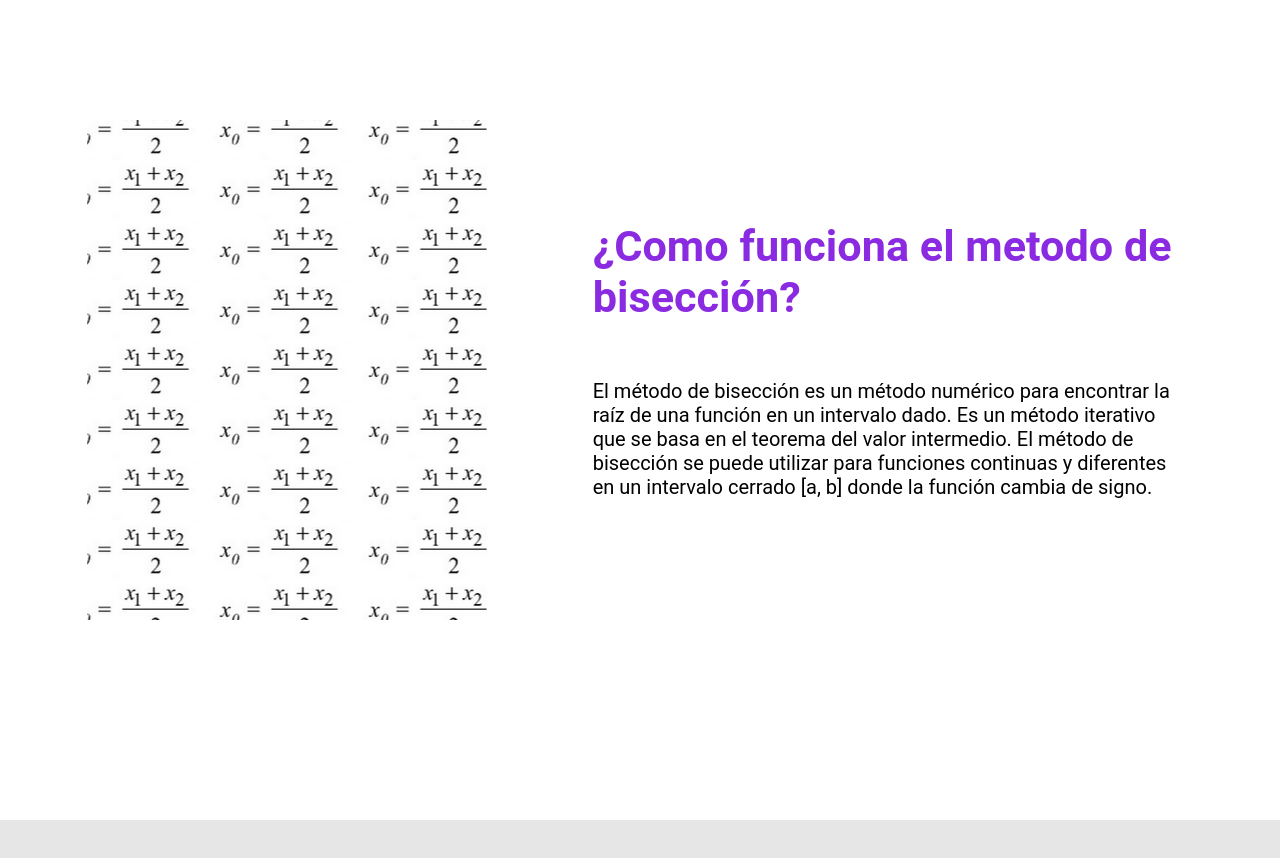
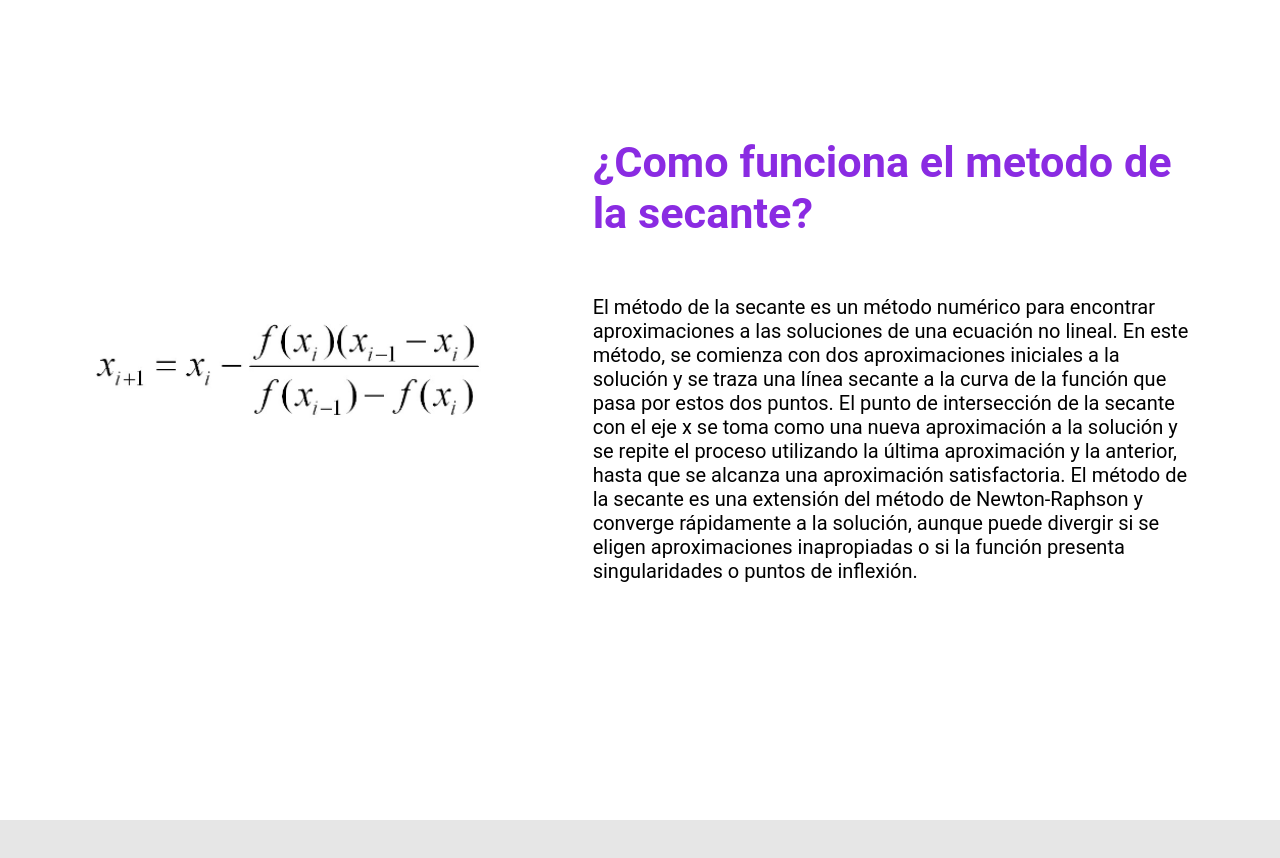
Before and after one commit to jd-becerra/root-approximation, a website: page secant/secant.html in a window 1280 px wide. Shown: the part 1680-2538 px from the top of the page. Drawn offline with Linux system fonts and the light colour scheme.

Commit message:
images in the methods

```diff
--- a/bisection/bis_styles.css
+++ b/bisection/bis_styles.css
@@ -228,8 +228,9 @@ footer .container{
   }
 
   #Description .img-container{
-      background-image: url("../web_img/bisection.png");
-      background-size: auto;
+      background-image: url("/IMG_Methods/bisecction.png");
+      background-repeat: no-repeat;
+      background-size: auto 35%;
       background-position: center center;
       height: 500px;
       width: 400px;
--- a/falsePosition/false_stylse.css
+++ b/falsePosition/false_stylse.css
@@ -228,8 +228,9 @@ footer .container{
   }
 
   #Description .img-container{
-      background-image: url("../web_img/bisection.png");
-      background-size: auto;
+      background-image: url("/IMG_Methods/falsaposicion.png");
+      background-size: auto 30%;
+      background-repeat: no-repeat;
       background-position: center center;
       height: 500px;
       width: 400px;
--- a/newtonRaphson/newt_styles.css
+++ b/newtonRaphson/newt_styles.css
@@ -228,8 +228,9 @@ footer .container{
   }
 
   #Description .img-container{
-      background-image: url("../web_img/bisection.png");
-      background-size: auto;
+      background-image: url("/IMG_Methods/newton.png");
+      background-size: auto 30%;
+      background-repeat: no-repeat;
       background-position: center center;
       height: 500px;
       width: 400px;
--- a/secant/sec_styles.css
+++ b/secant/sec_styles.css
@@ -228,8 +228,9 @@ footer .container{
   }
 
   #Description .img-container{
-      background-image: url("../web_img/bisection.png");
-      background-size: auto;
+      background-image: url("/IMG_Methods/secante.PNG");
+      background-size: auto 20%;
+      background-repeat: no-repeat;
       background-position: center center;
       height: 500px;
       width: 400px;
--- a/secant/secant.html
+++ b/secant/secant.html
@@ -81,8 +81,8 @@
             <div class="img-container"></div>
             <div class="texto">
 
-                <h2> <span class="color-acento">¿Como funciona el metodo de bisección?</span></h2>
-                <p>El método de bisección es un método numérico para encontrar la raíz de una función en un intervalo dado. Es un método iterativo que se basa en el teorema del valor intermedio. El método de bisección se puede utilizar para funciones continuas y diferentes en un intervalo cerrado [a, b] donde la función cambia de signo.</p>
+                <h2> <span class="color-acento">¿Como funciona el metodo de la secante?</span></h2>
+                <p>El método de la secante es un método numérico para encontrar aproximaciones a las soluciones de una ecuación no lineal. En este método, se comienza con dos aproximaciones iniciales a la solución y se traza una línea secante a la curva de la función que pasa por estos dos puntos. El punto de intersección de la secante con el eje x se toma como una nueva aproximación a la solución y se repite el proceso utilizando la última aproximación y la anterior, hasta que se alcanza una aproximación satisfactoria. El método de la secante es una extensión del método de Newton-Raphson y converge rápidamente a la solución, aunque puede divergir si se eligen aproximaciones inapropiadas o si la función presenta singularidades o puntos de inflexión.</p>
             </div>
         </div>
     </section>
--- a/style.css
+++ b/style.css
@@ -89,7 +89,7 @@ header a:hover{
         rgba(0,0,0,0.5),
         rgba(0,0,0,0.5)
     )
-    ,url("/IMG/Cover.jpg");
+    ,url("/IMG_Index_global/Cover.jpg");
     background-repeat: no-repeat;
     background-size: cover;
     background-position: center center;
@@ -214,7 +214,7 @@ footer .container{
     }
 
     #Description .img-container{
-        background-image: url("IMG/Index.png");
+        background-image: url("/IMG_Index_global/Index.png");
         background-size: cover;
         background-position: center center;
         height: 500px;
```
Also changed, not shown: IMG_Index_global/Cover.jpg (renamed from IMG/Cover.jpg), IMG_Index_global/Icon Proyect.ico (renamed from IMG/Icon Proyect.ico), IMG_Index_global/Index.png (added), IMG_Methods/bisecction.png (added), IMG_Methods/falsaposicion.png (added), IMG_Methods/newton.png (added), IMG_Methods/secante.PNG (added), web_img/bisection.png (deleted), 2 other files.
